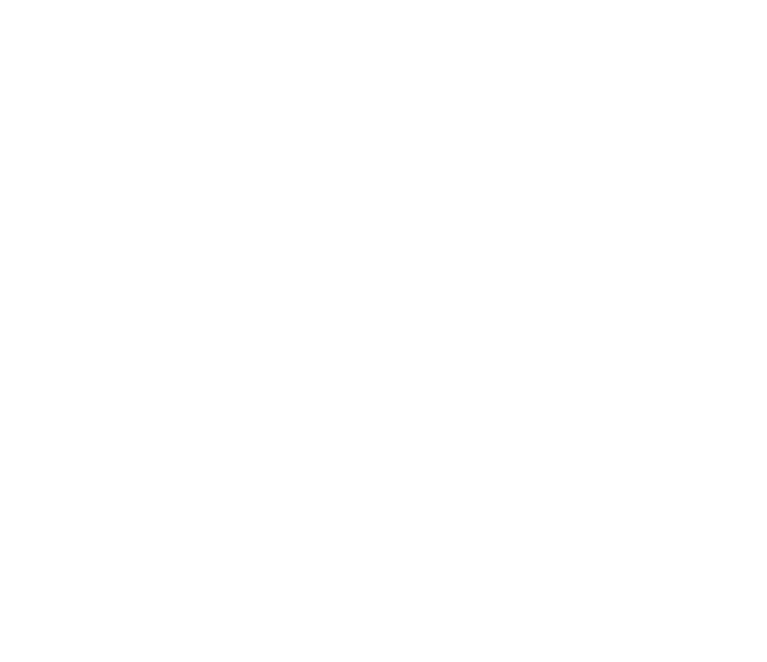
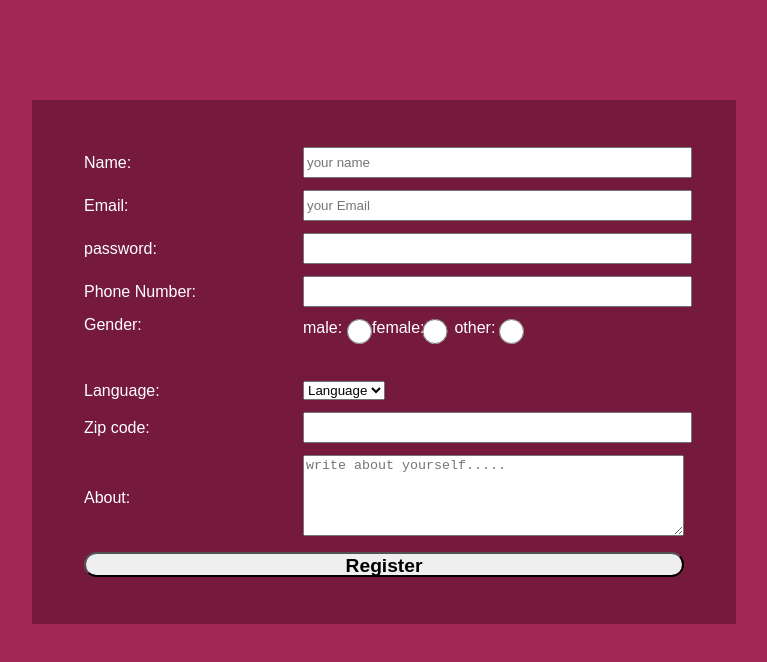
Before and after one commit to panasaaravind/29nov2023, a plain HTML site: page index.html in a window 1280 px wide. Shown: the whole page, without its empty margins (256-1023 px from the left). Drawn offline with Linux system fonts and the light colour scheme.

Commit message:
second commit

```diff
--- a/index.html
+++ b/index.html
@@ -6,13 +6,142 @@
         <title>css forms</title>
         <style>
             body{
-
+                background-color: #A32755;
+                margin: 0px;
+                font-family: Arial, Helvetica, sans-serif;
+            }
+            form{
+                width: 55%;
+                min-height: 500px;
+                background-color: #751A3C;
+                margin: 100px auto;
+            }
+            form table{
+                margin:100px auto;
+                padding:40px 50px;
+            }
+            td{
+                padding: 5px 0px;
+            }
+            td label{
+                color: #fff;
+                height: 20px;
+                /* font-weight: bold; */
+            }
+            .gender{
+                position: relative;
+                top: -19px;
+            }
+            .mylabel{
+                display: inline-block;
+            }
+            .mylabel input{
+                position: relative;
+                top: -21px;
+                right: -19px;
+                cursor: pointer;
+            }
+            td input{
+                width: 100%;
+                height: 25px;
+            }
+            .submit{
+                border-radius: 20px;
+                font-size: 1.2em;
+                font-weight: bold;
+                cursor: pointer;
             }
         </style>
     </head>
     <body>
         <form>
-
+            <thead></thead>
+            <tbody>
+                <table>
+                    <tr>
+                        <td style="width:40%;">
+                            <label for="fname">Name:</label>
+                        </td>
+                        <td style="width: 60%;">
+                            <input id="name" name="fname" placeholder="your name">
+                        </td>
+                    </tr>
+                    <tr>
+                        <td style="width:40%;">
+                            <label for="Email">Email:</label>
+                        </td>
+                        <td style="width: 60%;">
+                            <input id="Email" name="Email" placeholder="your Email">
+                        </td>
+                    </tr>
+                    <tr>
+                        <td style="width:40%;">
+                            <label for="password">password:</label>
+                        </td>
+                        <td style="width: 60%;">
+                            <input id="password" name="" placeholder="">
+                        </td>
+                    </tr>
+                    <tr>
+                        <td style="width:40%">
+                            <label for="phone number">Phone Number:</label>
+                        </td>
+                        <td style="width: 60%;">
+                            <input id="phone number" name="" placeholder="">
+                        </td>
+                    </tr>
+                    <tr>
+                        <td style="width:40%">
+                            <label for="gender" class="gender">Gender:</label>
+                        </td>
+                        <td style="width: 60%;">
+                            <label class="mylabel">
+                                male:
+                                <input type="radio" name="gender" value="male">
+                            </label>
+                            <label class="mylabel">
+                                female:
+                                <input type="radio" name="gender" value="female">
+                            </label>
+                            <label class="mylabel">
+                                other:
+                                <input type="radio" name="gender" value="other">
+                            </label>
+                        </td>
+                    </tr>
+                    <tr>
+                        <td style="width:40%">
+                            <label for="lang">Language:</label>
+                        </td>
+                        <td style="width: 60%;">
+                            <select name="lang" id="lang">
+                                <option value="">Language</option>
+                                <option value="english">English</option>
+                                <option value="hindi">Hindi</option>
+                            </select>
+                        </td>
+                    </tr>
+                    <tr>
+                        <td style="width:40%">
+                            <label for="zip code">Zip code:</label>
+                        </td>
+                        <td style="width: 60%;">
+                            <input id="zip code" name="zip code" placeholder="">
+                        </td>
+                    </tr>
+                    <tr>
+                        <td style="width:40%">
+                            <label for="about">About:</label>
+                        </td>
+                        <td style="width: 60%;">
+                            <textarea name="about" id="about" cols="45" rows="5" placeholder="write about yourself....."></textarea>
+                        </td>
+                    </tr>
+                        <td colspan="2">
+                            <input class="submit" type="submit" name="submit" value="Register">
+                        </td>
+                    </table>
+            </tbody>
         </form>
     </body>
 </html>
```
